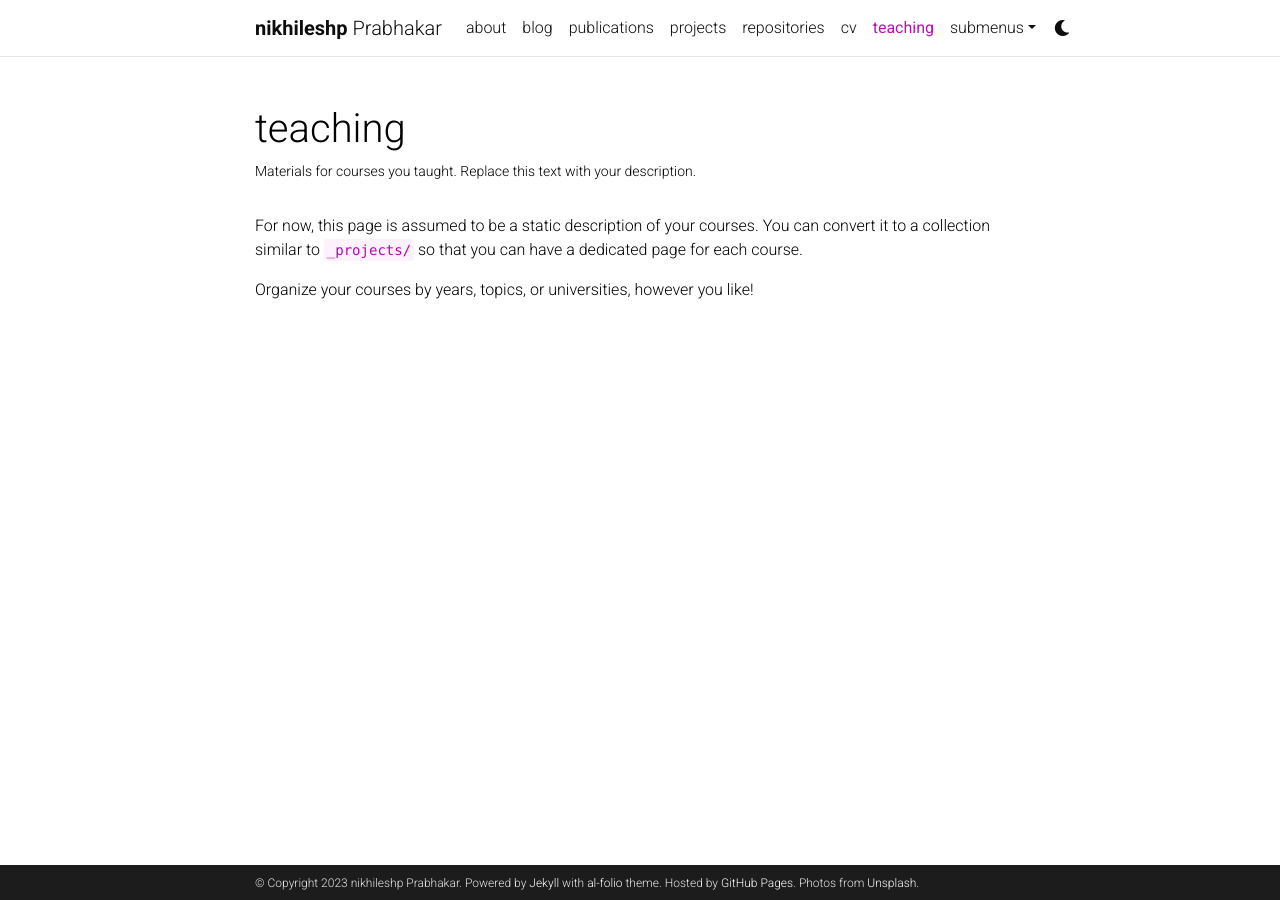
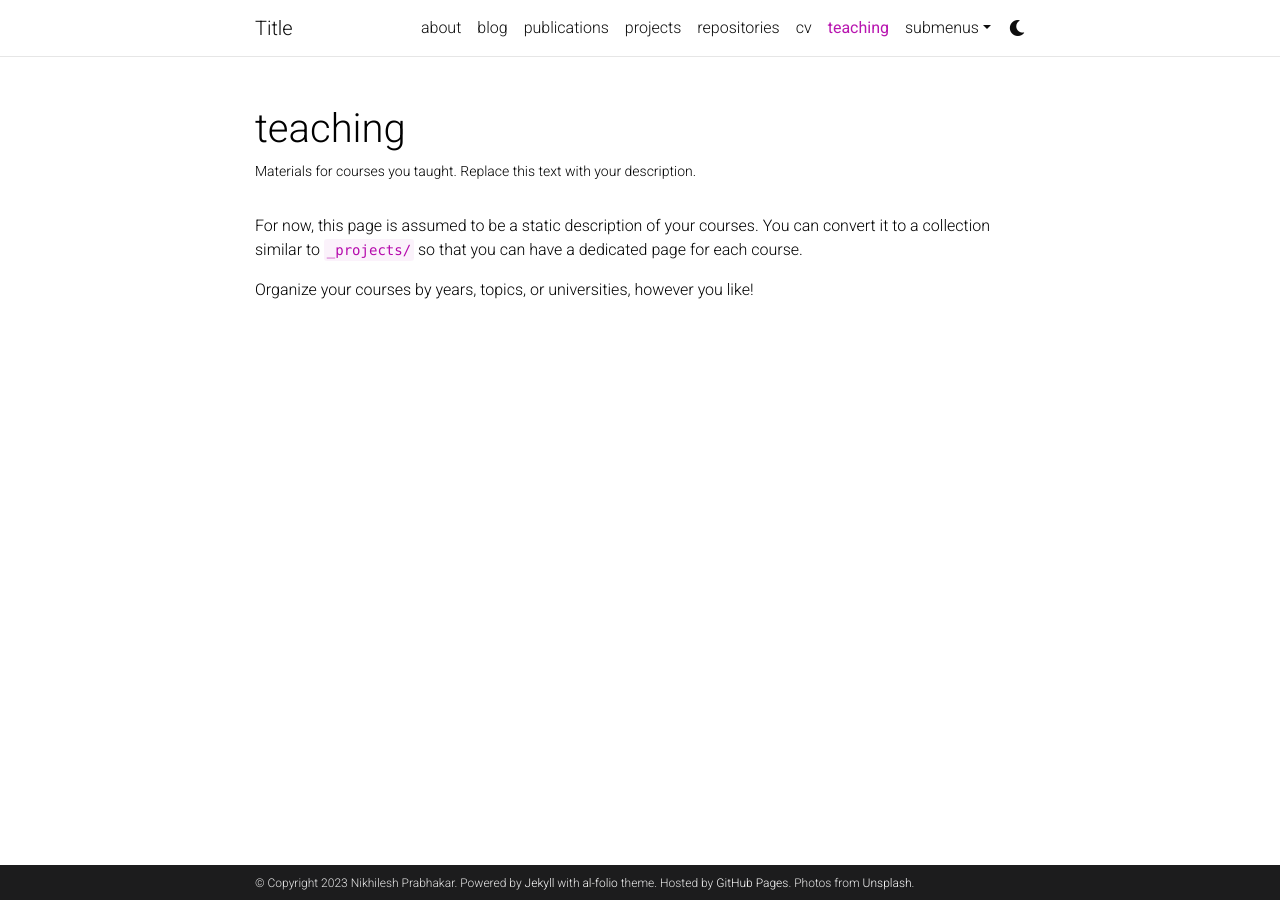
Before and after one commit to nikhileshp/nikhileshp.github.io, a Jekyll site: the page built from _pages/teaching.md, in a window 1280 px wide. Built offline with Jekyll 4.4.1, drawn with Linux system fonts in a browser that asks for light colours; comment, search, counter and statistics services are not loaded; a style sheet for code colours, icons or effects is not loaded.

Commit message:
Changes to Title

```diff
--- a/_config.yml
+++ b/_config.yml
@@ -2,8 +2,8 @@
 # Site settings
 # -----------------------------------------------------------------------------
 
-title: blank # the website title (if blank, full name will be used instead)
-first_name: nikhileshp
+title: Title # the website title (if blank, full name will be used instead)
+first_name: Nikhilesh
 middle_name:
 last_name: Prabhakar
 email: nikhilesh.prabhakar@utdallas.edu
```
